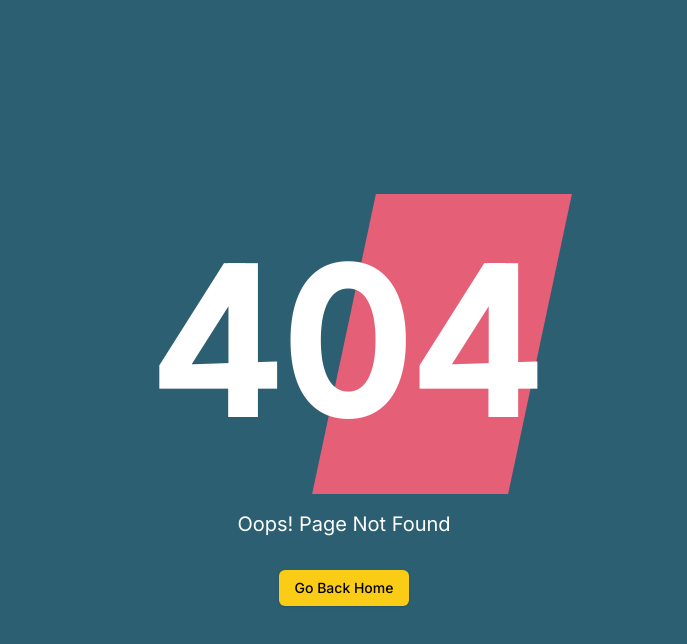
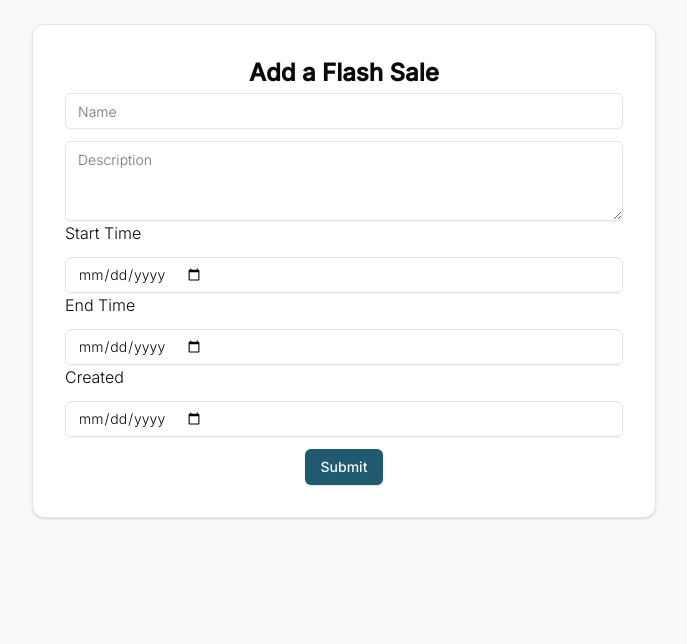
Before and after one commit to megatransactFront/challenz_dashboard, a Next.js app: page /sales/add in a window 1280 px wide. Before the commit this address had no page. Shown: the top 644 px of the page, without its empty margins (296-983 px from the left). Built offline with nearby package versions, Linux system fonts and the light colour scheme.

Commit message:
feat: added Flash Sale event page

```diff
--- /dev/null
+++ b/src/app/sales/add/page.tsx
@@ -0,0 +1,139 @@
+'use client'
+
+import { useState } from "react"
+import { useRouter } from "next/navigation"
+import { Input } from "@/components/ui/input"
+import { Button } from "@/components/ui/button"
+import { Textarea } from "@/components/ui/textarea"
+import { Card, CardContent } from "@/components/ui/card"
+
+export default function AddProductPage() {
+  const router = useRouter()
+
+  const [formData, setFormData] = useState({
+    name: '',
+    description: '',
+    start_time: '',
+    end_time: '',
+    created_at: '',
+  })
+
+  const [loading, setLoading] = useState(false)
+  const [error, setError] = useState<string | null>(null)
+  const [success, setSuccess] = useState<string | null>(null)
+
+  const handleChange = (e: React.ChangeEvent<HTMLInputElement | HTMLTextAreaElement | HTMLSelectElement>) => {
+        const { name, value, type,  } = e.target;
+        setFormData(prev => ({
+        ...prev,
+        [name]: value,
+    }));
+    }
+
+
+
+  const handleSubmit = async (e: React.FormEvent) => {
+    e.preventDefault()
+    setError(null)
+    setSuccess(null)
+    setLoading(true)
+
+    try {
+  const res = await fetch('/api/sales', {
+    method: 'POST',
+    headers: { "Content-Type": "application/json" },
+    body: JSON.stringify({
+      ...formData,
+    }),
+  });
+  const data = await res.json();
+
+  if (!res.ok) {
+    setError("Failed to add flash sale event: " + (data.error || "Unknown error"));
+  } else {
+    setSuccess("Flash sale event added successfully!");
+    setTimeout(() => {
+      router.push('/sales');
+    }, 900);
+  }
+} catch (err: any) {
+  setError("Failed to add flash sale event: " + err.message);
+}
+setLoading(false);
+
+  }
+
+  return (
+    <div className="max-w-2xl mx-auto p-6">
+      <Card>
+        <CardContent className="p-8">
+          <h1 className="text-2xl font-semibold mb-1 text-center">
+            Add a Flash Sale
+            </h1>
+
+          <form onSubmit={handleSubmit} className="space-y-3">
+            <Input
+              name="name"
+              value={formData.name}
+              placeholder="Name"
+              onChange={handleChange}
+              required
+              className="w-full"
+            />
+            <Textarea
+              name="description"
+              value={formData.description}
+              placeholder="Description"
+              onChange={handleChange}
+              required
+              className="w-full"
+            />
+            <label className="start_time">Start Time</label>
+            <Input
+              name="start_time"
+              value={formData.start_time}
+              placeholder="Start Time"
+              onChange={handleChange}
+              type="date"
+              required
+              className="w-full"
+            />
+            <label className="end_time">End Time</label>
+            <Input
+              name="end_time"
+              value={formData.end_time}
+              placeholder="End Time"
+              onChange={handleChange}
+              type="date"
+              className="w-full"
+            />
+            <label className="created_at">Created</label>
+            <Input
+              name="created_at"
+              value={formData.created_at}
+              placeholder="Created"
+              onChange={handleChange}
+              type="date"
+              className="w-full"
+            />
+            {error && (
+              <div className="text-red-500 text-sm text-center">{error}</div>
+            )}
+            {success && (
+              <div className="text-green-600 text-sm text-center">{success}</div>
+            )}
+
+            <div className="flex justify-center">
+              <Button
+              type="submit"
+              disabled={loading}
+              >
+                {loading ? 'Saving...' : 'Submit'}
+                </Button>
+            </div>
+          </form>
+        </CardContent>
+      </Card>
+    </div>
+  )
+}
--- /dev/null
+++ b/src/app/sales/page.tsx
@@ -0,0 +1,46 @@
+'use client'
+
+import { useState } from "react"
+
+import { useRouter } from "next/navigation"
+import { Button } from "@/components/ui/button"
+
+const regionOptions = [
+  { value: "", label: "All Countries" },
+  { value: "NZ", label: "New Zealand" },
+  { value: "AU", label: "Australia" },
+  { value: "US", label: "United States" }
+]
+
+export default function FlashSalesPage() {
+  const router = useRouter()
+  const [region, setRegion] = useState("")
+
+  return (
+    <div className="p-6 space-y-0">
+      <div className="flex flex-col sm:flex-row justify-between items-center gap-3 mb-6 border-b pb-4">
+        <div className="w-full sm:w-auto flex items-center gap-2">
+          <label htmlFor="region" className="text-base font-medium text-gray-700">Filter by Country:</label>
+          <select
+            id="region"
+            value={region}
+            onChange={e => setRegion(e.target.value)}
+            className="border border-gray-300 rounded-lg px-4 py-2 text-base focus:outline-none focus:ring-2 focus:ring-blue-400"
+            style={{ minWidth: 250 }}
+          >
+            {regionOptions.map(opt =>
+              <option value={opt.value} key={opt.value}>{opt.label}</option>
+            )}
+          </select>
+        </div>
+        <Button
+          onClick={() => router.push('/sales/add')}
+          className="py-1 px-6 text-lg font-bold rounded-xl w-full sm:w-auto"
+        >
+          Add Flash Sale
+        </Button>
+      </div>
+
+    </div>
+  )
+}
--- a/src/components/Sidebar.tsx
+++ b/src/components/Sidebar.tsx
@@ -137,6 +137,13 @@ const mainMenuItems: MenuItemType[] = [
     icon: Box,
     path: "/products",
   },
+  {
+    title: "Flash Sales",
+    prevIcon: ChevronRight,
+    icon: Box,
+    path: "/sales",
+
+  }
 ];
 
 const otherMenuItems: MenuItemType[] = [
```
